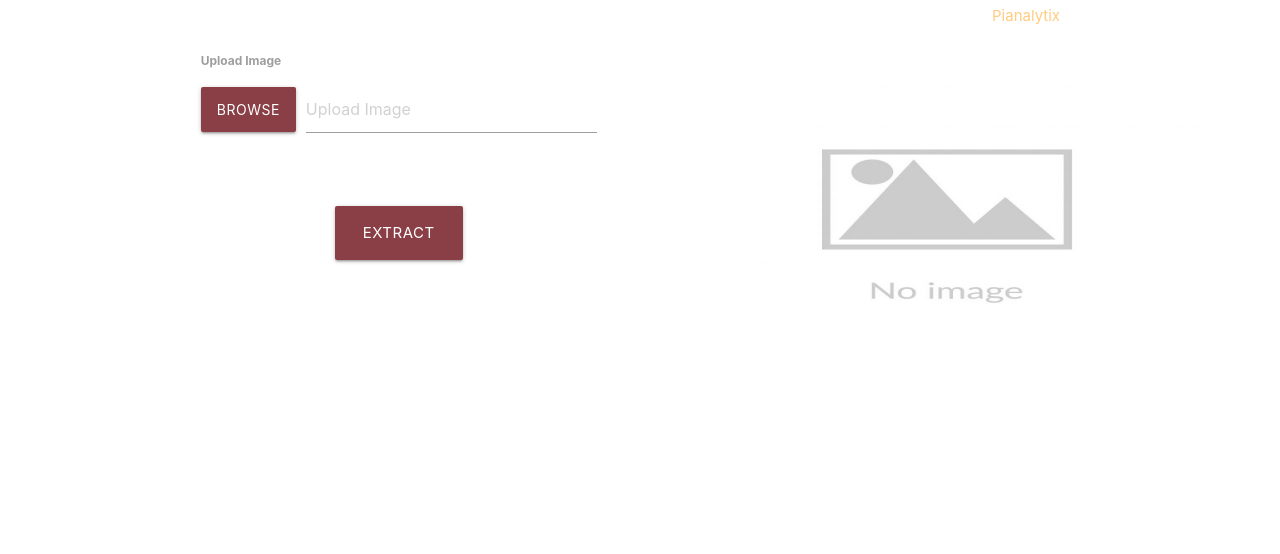
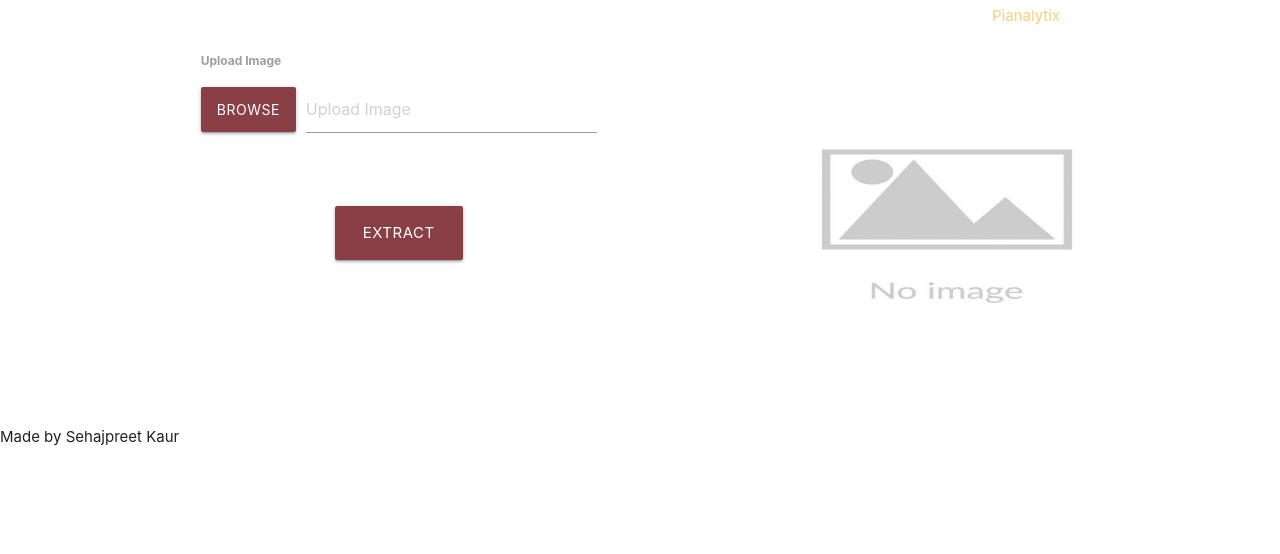
Before and after one commit to sehajmander12/TextExtraction, a Flask app: page / in a window 1280 px wide. Shown: the part 80-634 px from the top of the page. Run offline with Flask 2, Linux system fonts and the light colour scheme; some libraries are stand-ins or nearby versions.

Commit message:
Update index.html

```diff
--- a/app/templates/index.html
+++ b/app/templates/index.html
@@ -81,7 +81,8 @@
 
   </div>
   </div>
-
+  <div>
+    <div style="align: center position: fixed; bottom: 0;">Made by Sehajpreet Kaur</div>
   <!--  Scripts-->
   <script src="./static/js/materialize.js"></script>
   <script type="text/javascript">
```
